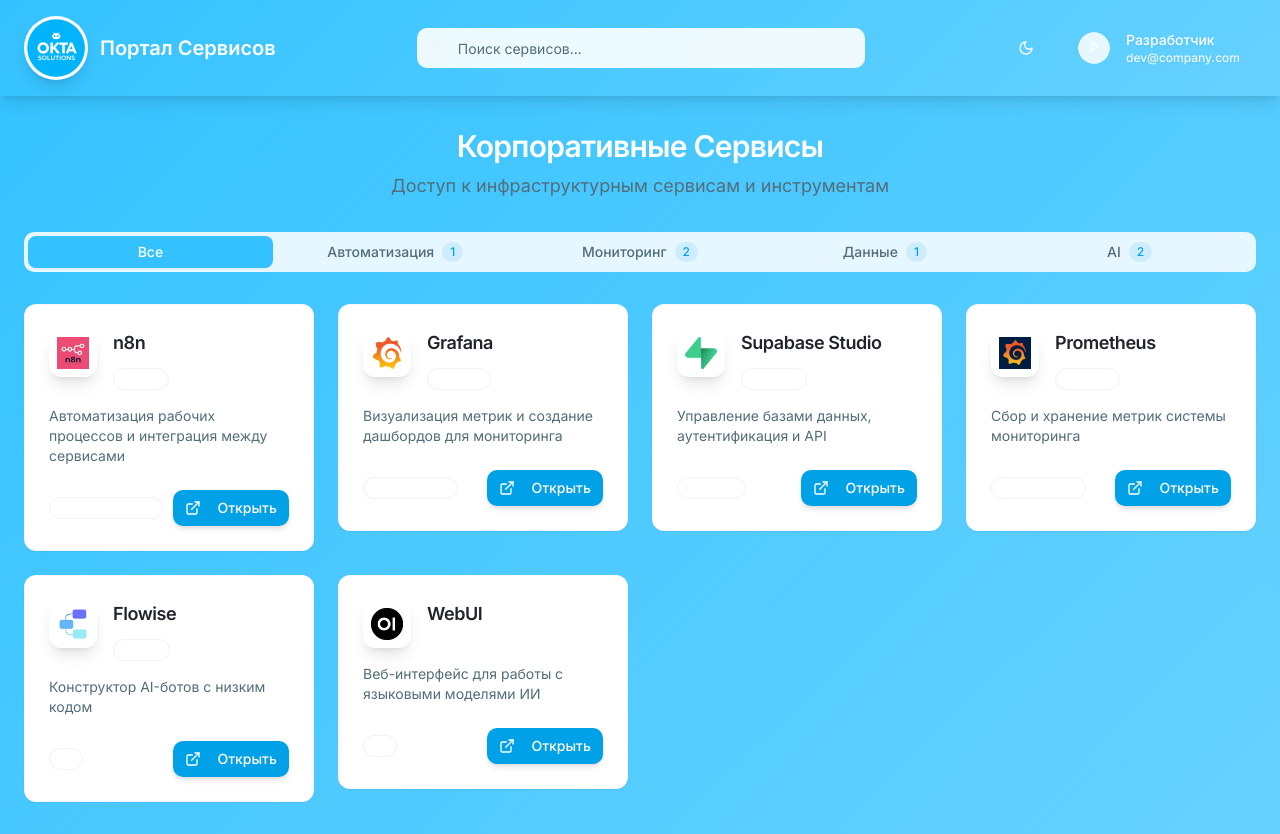
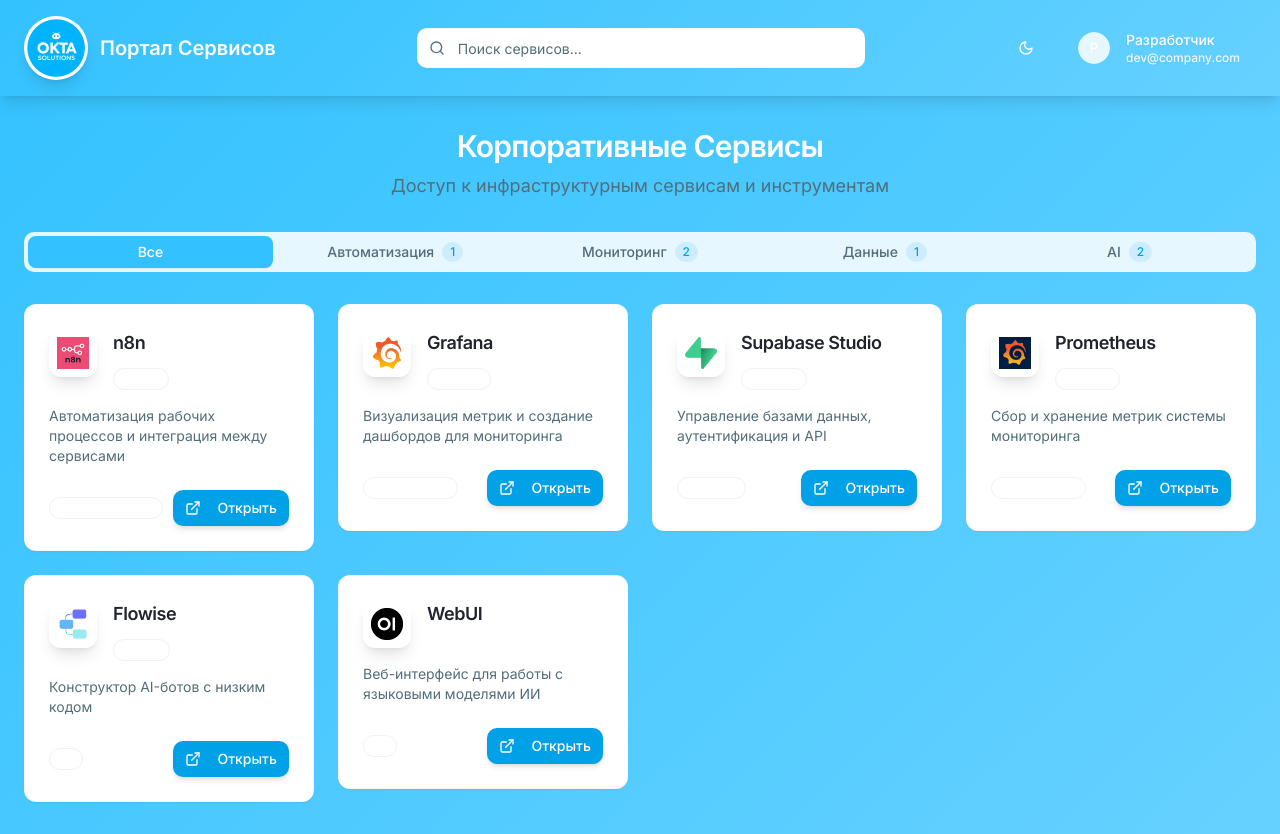
Before and after one commit to Labus1980/integrated-core, a React (Vite) app: page / in a window 1280 px wide. Built offline with nearby package versions, Linux system fonts and the light colour scheme.

Commit message:
Fix: Improve search bar visibility
The text in the search bar is not visible. This commit improves the text visibility in the search bar.

```diff
--- a/src/components/DashboardHeader.tsx
+++ b/src/components/DashboardHeader.tsx
@@ -41,7 +41,7 @@ const DashboardHeader: React.FC<DashboardHeaderProps> = ({ searchQuery, onSearch
                  placeholder="Поиск сервисов..."
                  value={searchQuery}
                  onChange={(e) => onSearchChange(e.target.value)}
-                 className="pl-10 bg-white/90 backdrop-blur-sm border-white/30 text-foreground placeholder:text-muted-foreground"
+                 className="pl-10 bg-card text-card-foreground placeholder:text-muted-foreground border-white/30 focus:bg-card"
                />
             </div>
           </div>
```
